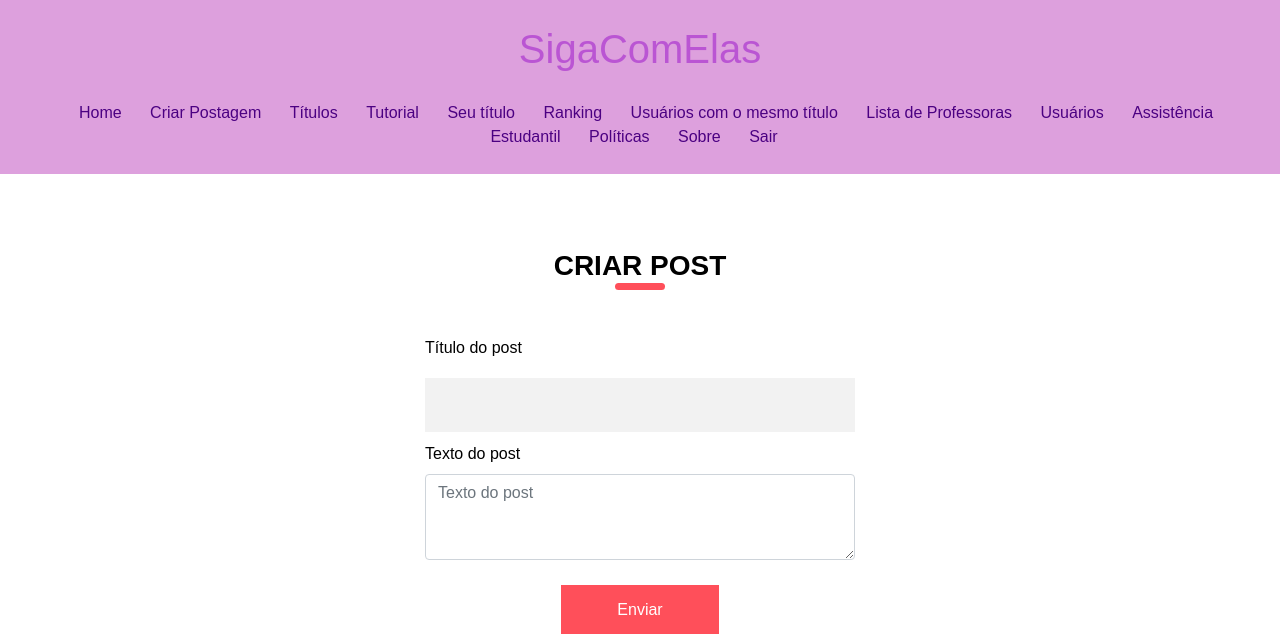
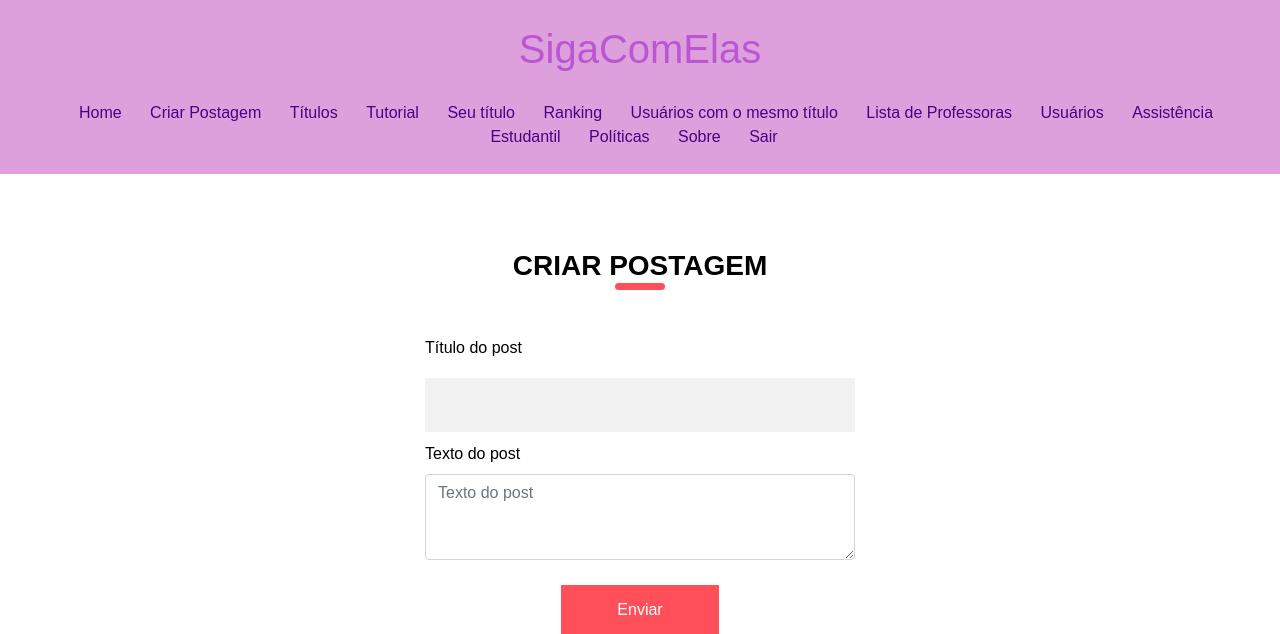
Before and after one commit to gabiiwa/Carlos_Gabriele_Laura_Mariana, a Django app: template django_api/templates/views/criarPost.html in a window 1280 px wide. Shown: the top 634 px of the page. Run offline with Django 4.2, Linux system fonts and the light colour scheme; the template is opened without the code that fills it: values that come from a table or form of the project are taken from there, others are empty; data comes from the database, SQL or seed files in the repository; some libraries are stand-ins or nearby versions.

Commit message:
Corrigir título de página

```diff
--- a/django_api/templates/views/criarPost.html
+++ b/django_api/templates/views/criarPost.html
@@ -51,7 +51,7 @@
     <section class="contact_section layout_padding">
       <div class="custom_heading-container">
         <h3 class=" ">
-          Criar post
+          Criar postagem
         </h3>
       </div>
       <div class="container layout_padding2-top">
```
